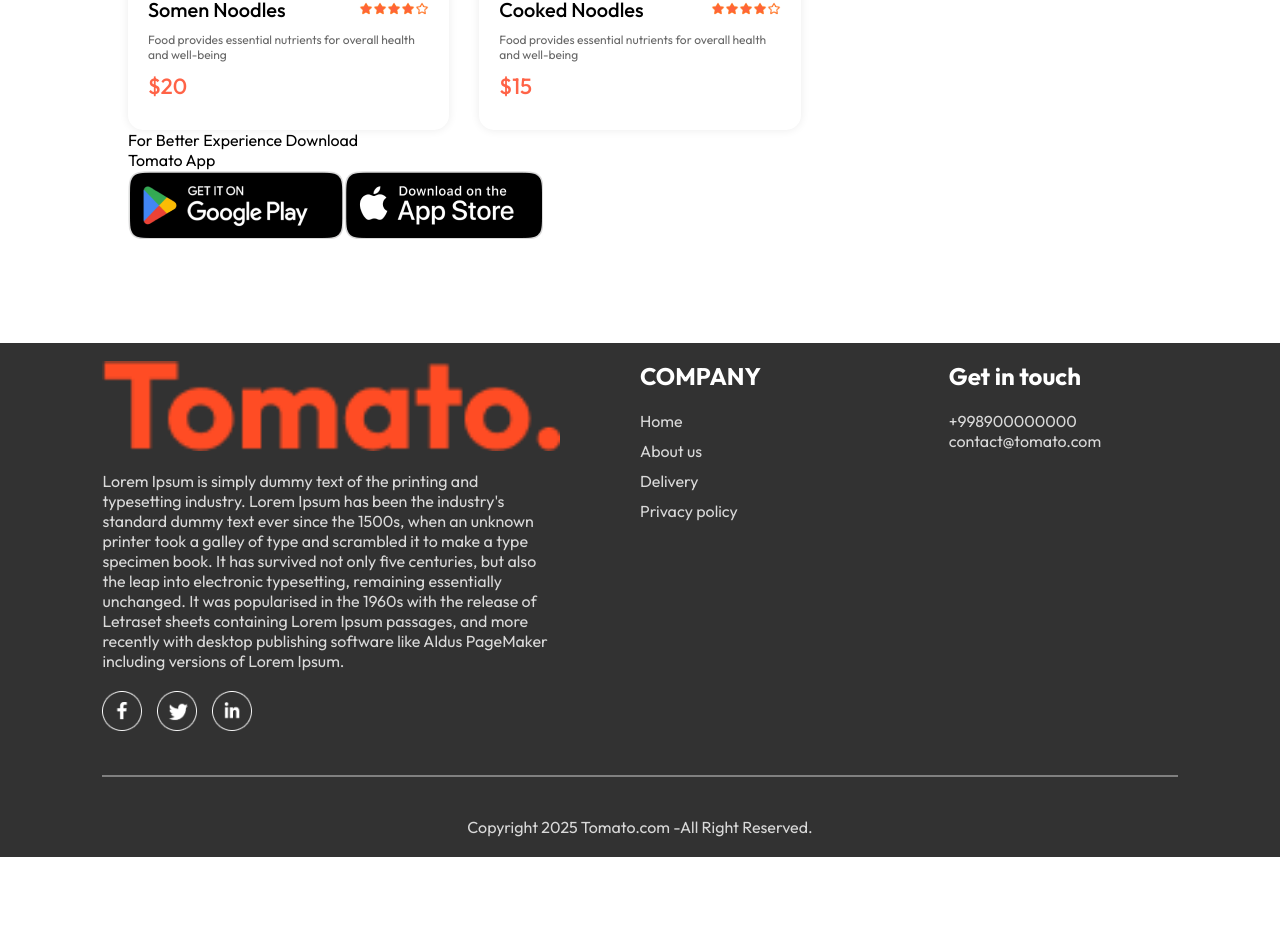
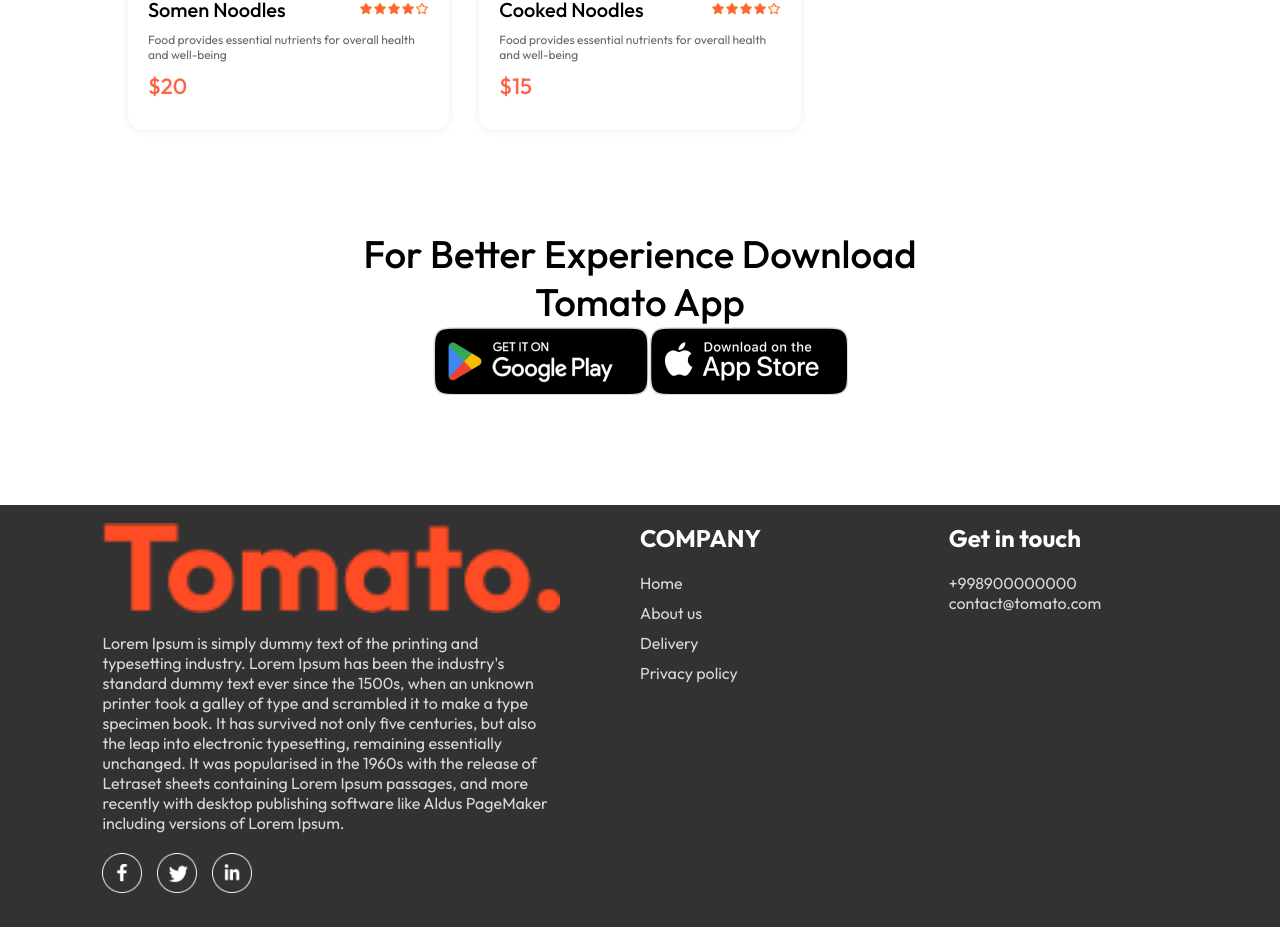
Before and after one commit to shaxa98/DliweryFood, a React (Vite) app in the folder Food/: page / in a window 1280 px wide. Shown: the part 5853-6780 px from the top of the page. Before the commit the page ends 6710 px from the top, so only its background shows below. Built offline with nearby package versions, Linux system fonts and the light colour scheme.

Commit message:
update AooDownload.css

```diff
--- a/Food/src/components/AppDownload/AppDownload.css
+++ b/Food/src/components/AppDownload/AppDownload.css
@@ -0,0 +1,7 @@
+.app-download {
+  margin: auto auto;
+  margin-top: 100px;
+  font-size: max(3vw, 20px);
+  text-align: center;
+  font-weight: 500;
+}
```
